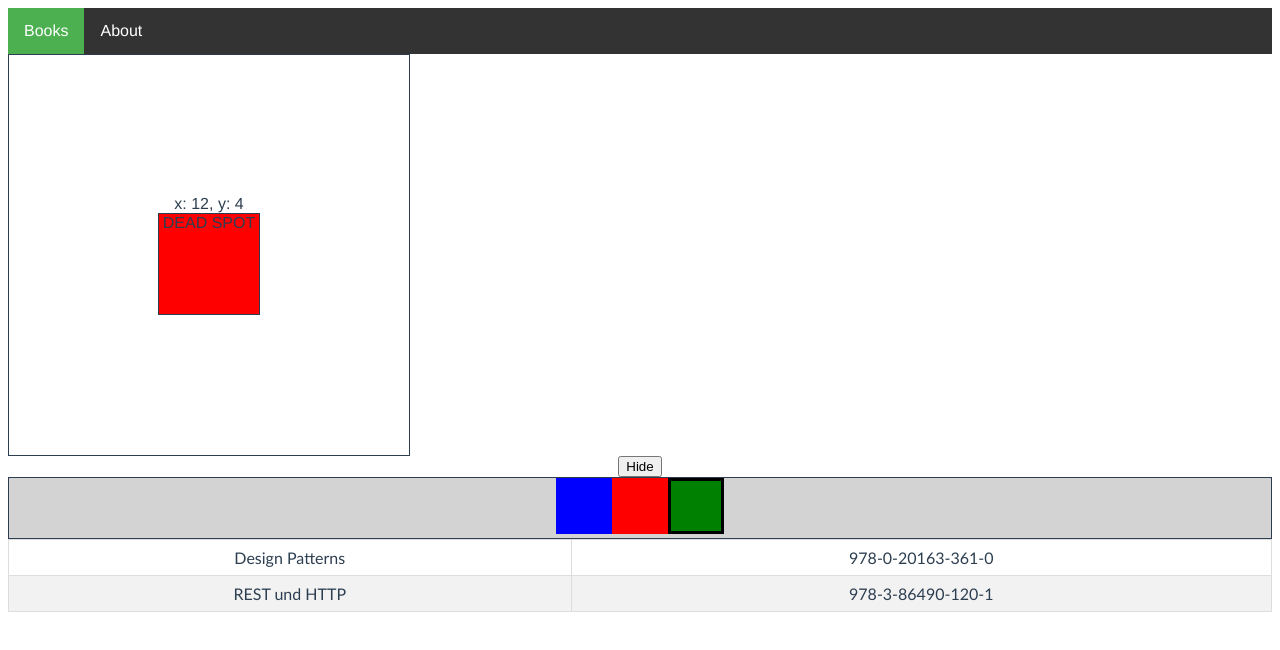
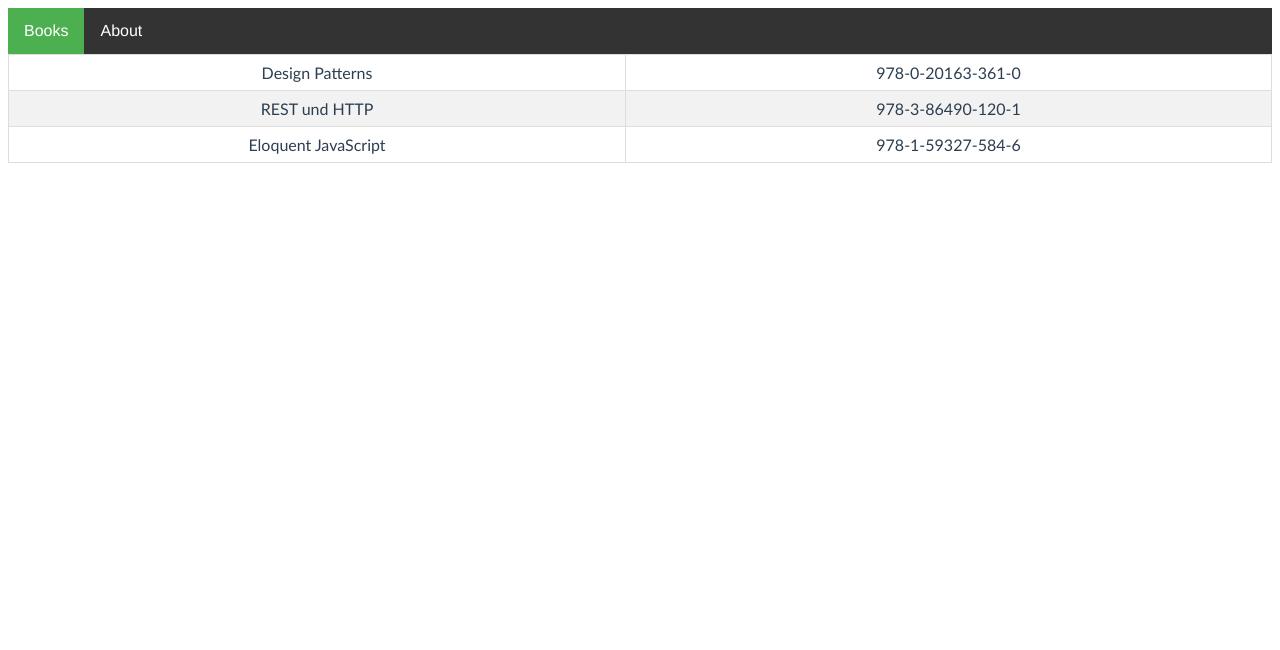
Before and after one commit to workshops-de/vuejs3-javascript-workshop, a Vue app: page / in a window 1280 px wide. Shown: the top 650 px of the page. Built offline with nearby package versions, Linux system fonts and the light colour scheme.

Commit message:
Component Lifecycle Basic

```diff
--- a/src/App.vue
+++ b/src/App.vue
@@ -1,22 +1,16 @@
 <template>
   <AppNavigation />
-  <MouseCursor />
-  <InfoBox />
   <BookList />
 </template>
 
 <script>
 import AppNavigation from "./components/AppNavigation/AppNavigation.vue";
-import MouseCursor from "./components/MouseCursor/MouseCursor.vue";
-import InfoBox from "./components/InfoBox/InfoBox.vue";
 import BookList from "./components/BookList/BookList.vue";
 
 export default {
   name: "App",
   components: {
     AppNavigation,
-    MouseCursor,
-    InfoBox,
     BookList,
   },
 };
--- a/src/components/BookList/BookList.vue
+++ b/src/components/BookList/BookList.vue
@@ -1,6 +1,6 @@
 <template>
   <table>
-    <tr v-for="book in filteredBooks" :key="book.isbn">
+    <tr v-for="book in books" :key="book.isbn">
       <td>{{ book.title }}</td>
       <td>{{ book.isbn }}</td>
     </tr>
@@ -8,32 +8,17 @@
 </template>
 
 <script>
+import BOOKS from "./books";
+
 export default {
   name: "BookList",
   data() {
     return {
-      books: [
-        {
-          title: "Design Patterns",
-          isbn: "978-0-20163-361-0",
-        },
-        {
-          title: "REST und HTTP",
-          isbn: "978-3-86490-120-1",
-        },
-        {
-          title: "Eloquent JavaScript",
-          isbn: "978-1-59327-584-6",
-        },
-      ],
+      books: [],
     };
   },
-  computed: {
-    filteredBooks() {
-      return this.books.filter((book) =>
-        book.title.toLocaleLowerCase().includes("tt")
-      );
-    },
+  created() {
+    this.books = [...BOOKS];
   },
 };
 </script>
--- /dev/null
+++ b/src/components/BookList/books.js
@@ -0,0 +1,16 @@
+const BOOKS = [
+  {
+    title: "Design Patterns",
+    isbn: "978-0-20163-361-0",
+  },
+  {
+    title: "REST und HTTP",
+    isbn: "978-3-86490-120-1",
+  },
+  {
+    title: "Eloquent JavaScript",
+    isbn: "978-1-59327-584-6",
+  },
+];
+
+export default BOOKS;
--- a/src/components/InfoBox/InfoBox.vue
+++ /dev/null
@@ -1,66 +0,0 @@
-<template>
-  <button @click="isVisible = !isVisible">
-    <span v-if="isVisible">Hide</span>
-    <span v-else>Show</span>
-  </button>
-  <div class="container" v-show="isVisible">
-    <div :class="['box', blueClass]"></div>
-    <div :class="{ box: true, red: isRed }"></div>
-    <div class="box" :class="borderedBox" @click="update"></div>
-  </div>
-</template>
-
-<script>
-export default {
-  name: "InfoBox",
-  data() {
-    return {
-      isVisible: true,
-      blueClass: "blue",
-      isRed: true,
-      clicked: false,
-    };
-  },
-  methods: {
-    update() {
-      this.clicked = true;
-    },
-  },
-  computed: {
-    borderedBox() {
-      return {
-        green: !this.clicked,
-        border: !this.clicked,
-        blue: this.clicked,
-      };
-    },
-  },
-};
-</script>
-
-<style lang="scss" scoped>
-.container {
-  border: 1px solid;
-  background-color: lightgrey;
-}
-
-.box {
-  width: 50px;
-  height: 50px;
-  display: inline-block;
-  background-color: gray;
-  border: 3px solid transparent;
-}
-.red {
-  background-color: red;
-}
-.blue {
-  background-color: blue;
-}
-.green {
-  background-color: green;
-}
-.border {
-  border: 3px solid black;
-}
-</style>
--- a/src/components/MouseCursor/MouseCursor.vue
+++ /dev/null
@@ -1,55 +0,0 @@
-<template>
-  <div v-bind:id="id" @mousemove="updatePosition">
-    <span>x: {{ x }}, y: {{ y }}</span>
-    <div class="dead-spot" @mousemove.stop>DEAD SPOT</div>
-  </div>
-</template>
-
-<script>
-export default {
-  data() {
-    return {
-      id: "my-id",
-      x: 12,
-      y: 4,
-    };
-  },
-  methods: {
-    updatePosition(e) {
-      this.x = e.offsetX;
-      this.y = e.offsetY;
-    },
-  },
-  watch: {
-    x(val) {
-      if (val > 150) {
-        alert("X is greater than 150");
-      }
-    },
-    y(newValue, oldValue) {
-      if (oldValue > 300 && newValue < oldValue) {
-        alert("Y ftw!");
-        this.y = 0;
-      }
-    },
-  },
-};
-</script>
-
-<style>
-#my-id {
-  height: 400px;
-  width: 400px;
-  border: 1px solid;
-  display: flex;
-  flex-direction: column;
-  align-items: center;
-  justify-content: center;
-}
-.dead-spot {
-  height: 100px;
-  width: 100px;
-  border: 1px solid;
-  background-color: red;
-}
-</style>
```
